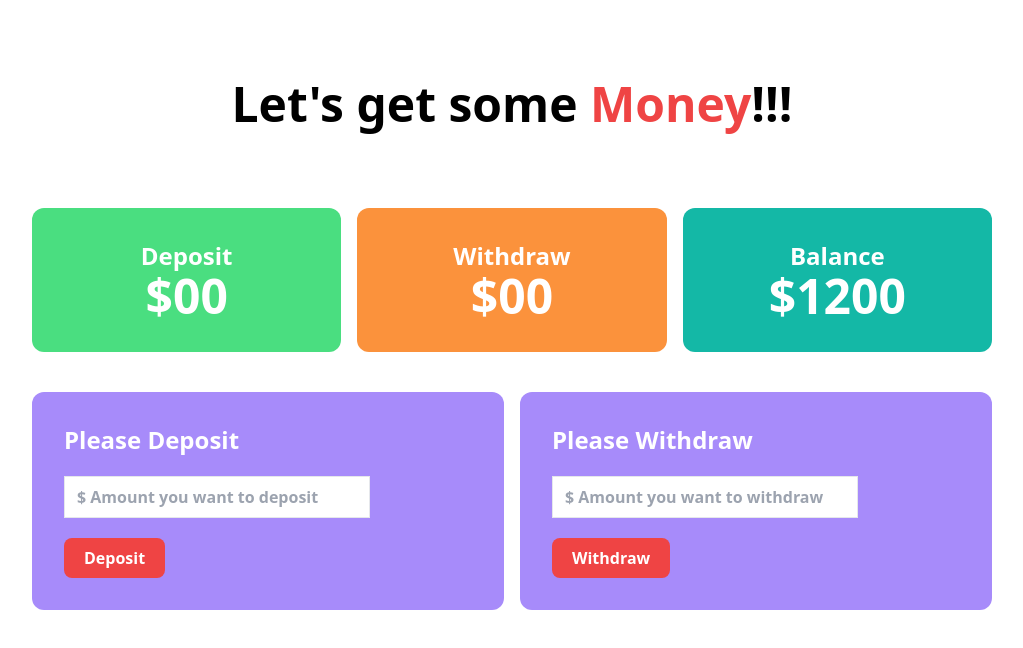
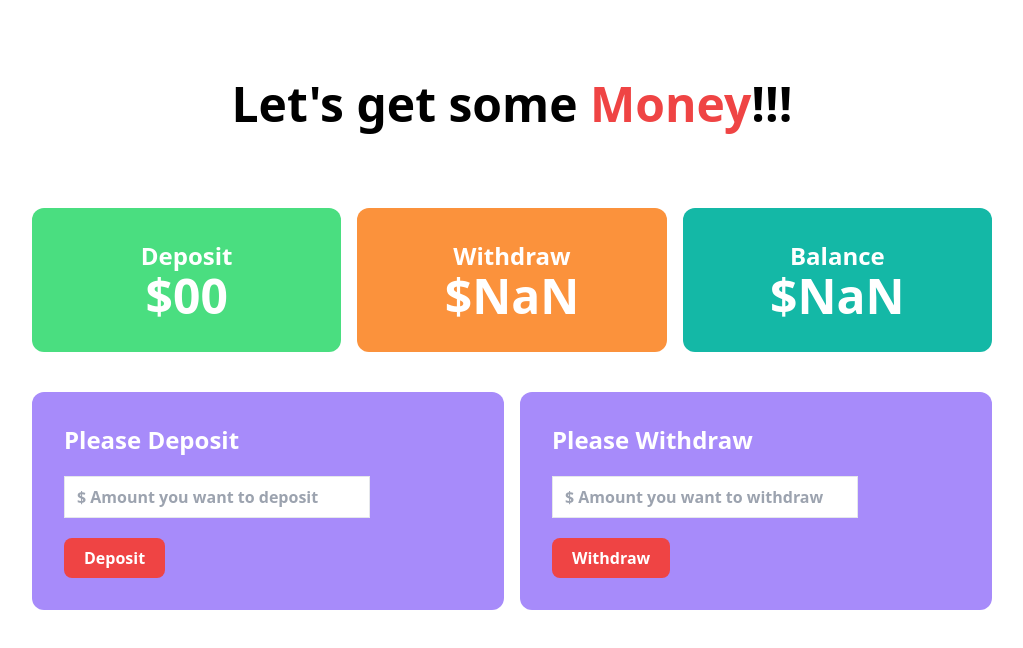
Before and after one commit to azizul96/baper-bank, a plain HTML site: page bank.html in a window 1280 px wide. Both pictures are taken after a click on the button "Withdraw". Shown: the whole page, without its empty margins (128-1151 px from the left). Drawn offline with nearby package versions, Linux system fonts and the light colour scheme.

Commit message:
withdraw function added

```diff
--- a/bank.html
+++ b/bank.html
@@ -18,7 +18,7 @@
             </div>
             <div class="bg-orange-400 p-8 text-white font-semibold text-center rounded-xl">
                 <h4 class="text-2xl">Withdraw</h4>
-                <h2 class="text-5xl">$00</h2>
+                <h2 class="text-5xl">$<span id="previous-withdraw">00</span></h2>
             </div>
             <div class="bg-teal-500 p-8 text-white font-semibold text-center rounded-xl">
                 <h4 class="text-2xl">Balance</h4>
@@ -45,6 +45,7 @@
         </div>
     </section>
 
-    <script src="js/bank.js"></script>
+    <script src="js/deposit.js"></script>
+    <script src="js/withdraw.js"></script>
 </body>
 </html>
--- a/js/bank.js
+++ b/js/deposit.js
@@ -5,9 +5,11 @@ document.getElementById('btn-deposit').addEventListener('click', function(){
     const pushDeposit = depositField.value;
     const pushDepositNumber = parseFloat(pushDeposit);
 
+
     const previousDepositBox = document.getElementById('previous-deposit');
     const previousDeposit = previousDepositBox.innerText;
     const previousDepositNumber = parseFloat(previousDeposit);
+
 
     const totalDeposit = pushDepositNumber + previousDepositNumber;
     previousDepositBox.innerText = totalDeposit;
--- /dev/null
+++ b/js/withdraw.js
@@ -0,0 +1,24 @@
+document.getElementById('btn-withdraw').addEventListener('click', function(){
+
+    const withdrawField = document.getElementById('withdraw-field');
+    const newWithdraw = withdrawField.value;
+    const newWithdrawNumber = parseFloat(newWithdraw);
+
+    const previousWithdrawBox = document.getElementById('previous-withdraw');
+    const previousWithdraw = previousWithdrawBox.innerText;
+    const previousWithdrawNumber = parseFloat(previousWithdraw);
+
+    const totalWithdraw = previousWithdrawNumber + newWithdrawNumber;
+    previousWithdrawBox.innerText = totalWithdraw;
+
+
+    const totalBalanceBox = document.getElementById('total-balance');
+    const totalBalance = totalBalanceBox.innerText;
+    const totalBalanceNumber = parseFloat(totalBalance);
+
+    const currentTotalBalance = totalBalanceNumber - newWithdrawNumber;
+    totalBalanceBox.innerText = currentTotalBalance;
+
+    withdrawField.value = "";
+
+})
```
